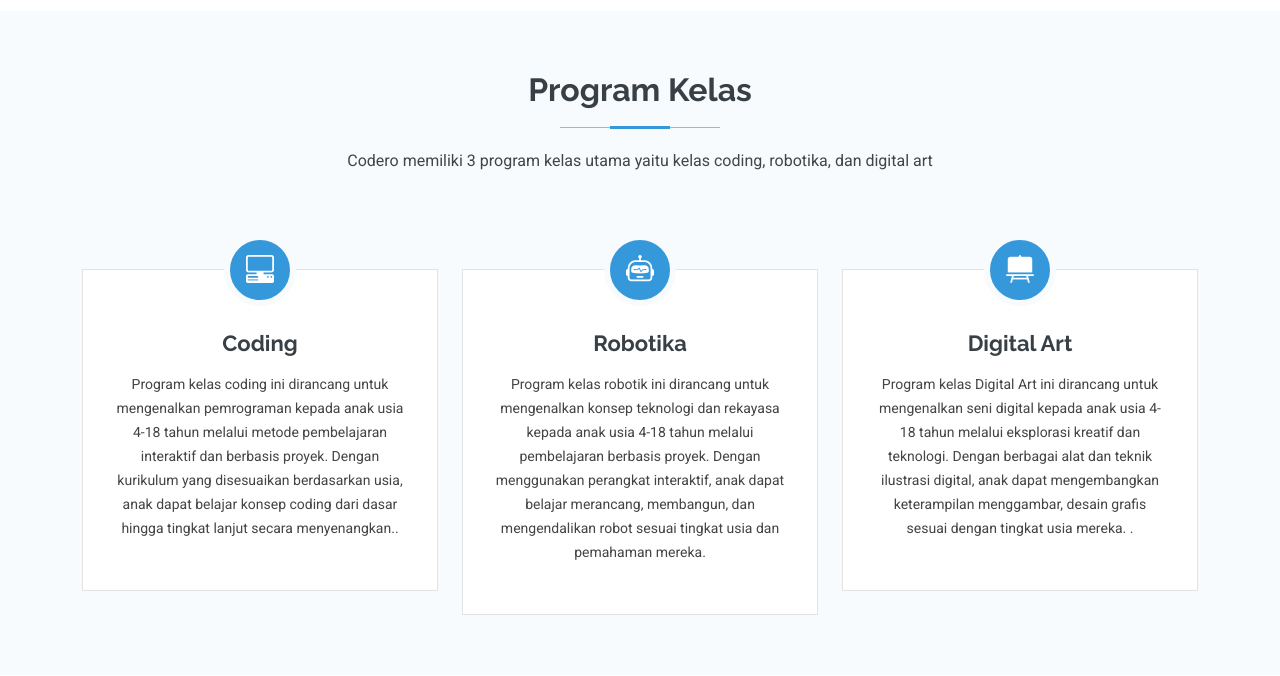
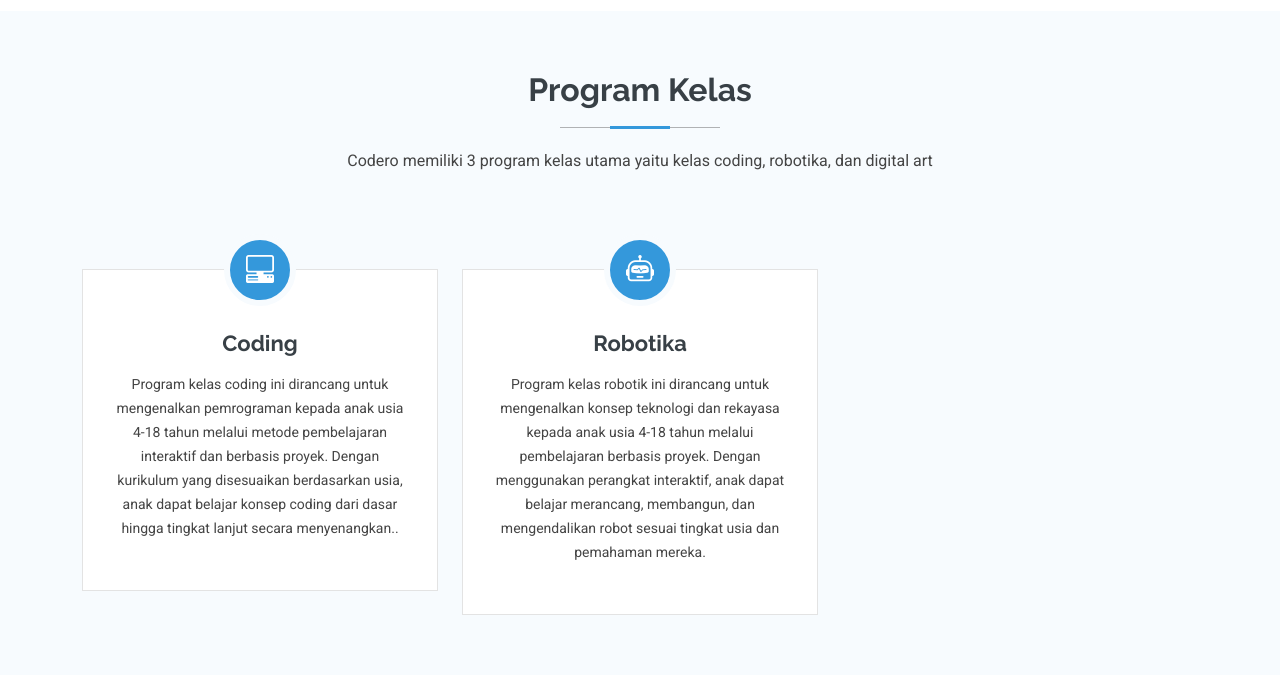
Before and after one commit to Rafifanwar/testing3, a Django app: template templates/index.html in a window 1280 px wide. Shown: the part 1652-2328 px from the top of the page. Run offline with Django 5.2, Linux system fonts and the light colour scheme; the template is opened without the code that fills it, so the values that code supplies are empty; some libraries are stand-ins or nearby versions.

Commit message:
Update index.html

```diff
--- a/templates/index.html
+++ b/templates/index.html
@@ -178,26 +178,8 @@
             </div>
           </div><!-- End Service Item -->
 
-          <div class="col-lg-4 col-md-6" data-aos="fade-up" data-aos-delay="300">
-            <div class="service-item position-relative">
-              <div class="icon">
-                <i class="bi bi-easel2-fill"></i>
-              </div>
-              <a href="#" class="stretched-link">
-                <h3>Digital Art</h3>
-              </a>
-              <p>Program kelas Digital Art ini dirancang untuk mengenalkan seni digital kepada anak usia 4-18 tahun melalui eksplorasi kreatif dan teknologi. Dengan berbagai alat dan teknik ilustrasi digital, anak dapat mengembangkan keterampilan menggambar, desain grafis sesuai dengan tingkat usia mereka.
 
 
-
-
-
-
-
-
-                .</p>
-            </div>
-          </div><!-- End Service Item -->
 
         </div>
 
```
